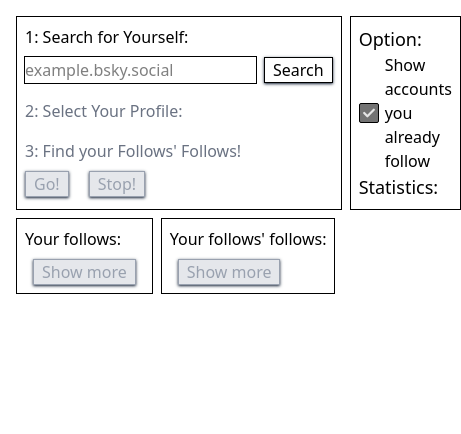
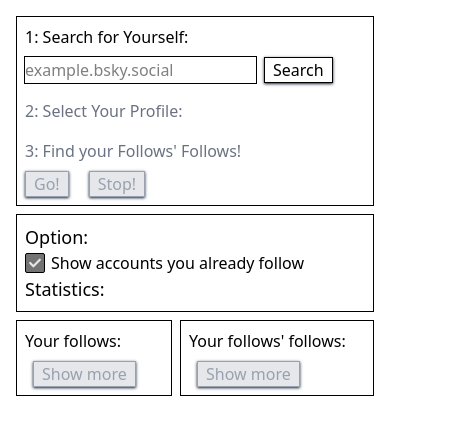
Before and after one commit to pvillano/followsfollows, a React (Vite) app: page / in a window 390 px wide. Shown: the top 434 px of the page, 461 px wide, since content can reach past the window. Built offline with nearby package versions, Linux system fonts and the light colour scheme.

Commit message:
responsive

```diff
--- a/src/App.tsx
+++ b/src/App.tsx
@@ -23,9 +23,9 @@ function App() {
   return (
     <>
       <div className="flex flex-col m-4 gap-2">
-        <div className="flex flex-row gap-2">
+        <div className="flex flex-row gap-2 flex-wrap w-full">
           <LoginForm onFindFollowsFollows={onFindFollowsFollows} running={running}/>
-          <div className="flex flex-col border p-2">
+          <div className="flex flex-col border p-2 grow">
             <div className="flex-1">
               <H2>Option:</H2>
               <div className="flex flex-row gap-0.5">
@@ -41,12 +41,12 @@ function App() {
             </div>
           </div>
         </div>
-        <div className="flex flex-row gap-2 w-0 min-w-fit">
-          <div className="flex flex-col p-2 gap-2 border w-fit">
+        <div className="flex flex-row gap-2 min-w-fit flex-wrap w-full">
+          <div className="flex flex-col p-2 gap-2 border min-w-fit grow">
             <h2>Your follows:</h2>
             <ProfileList profiles={followsRanked} myFollowIds={followIdsSet} showDirect={true}/>
           </div>
-          <div className="flex flex-col p-2 gap-2 border w-fit">
+          <div className="flex flex-col p-2 gap-2 border min-w-fit grow">
             <h2>Your follows' follows:</h2>
             <ProfileList profiles={unweighted} myFollowIds={followIdsSet} showDirect={showDirect}/>
           </div>
--- a/src/LoginForm.tsx
+++ b/src/LoginForm.tsx
@@ -48,7 +48,7 @@ export function LoginForm({onFindFollowsFollows, running}: LoginFormProps) {
     }
   }
 
-  return <form className="flex flex-col p-2 gap-2 border w-fit" onSubmit={onSearchProfiles}>
+  return <form className="flex flex-col p-2 gap-2 border grow" onSubmit={onSearchProfiles}>
     <div className="flex flex-col gap-2">
       <label className="w-fit" htmlFor={id + "-handle"}>1: Search for Yourself: </label>
       <div className="flex flex-row gap-2 w-fit flex-nowrap">
```
